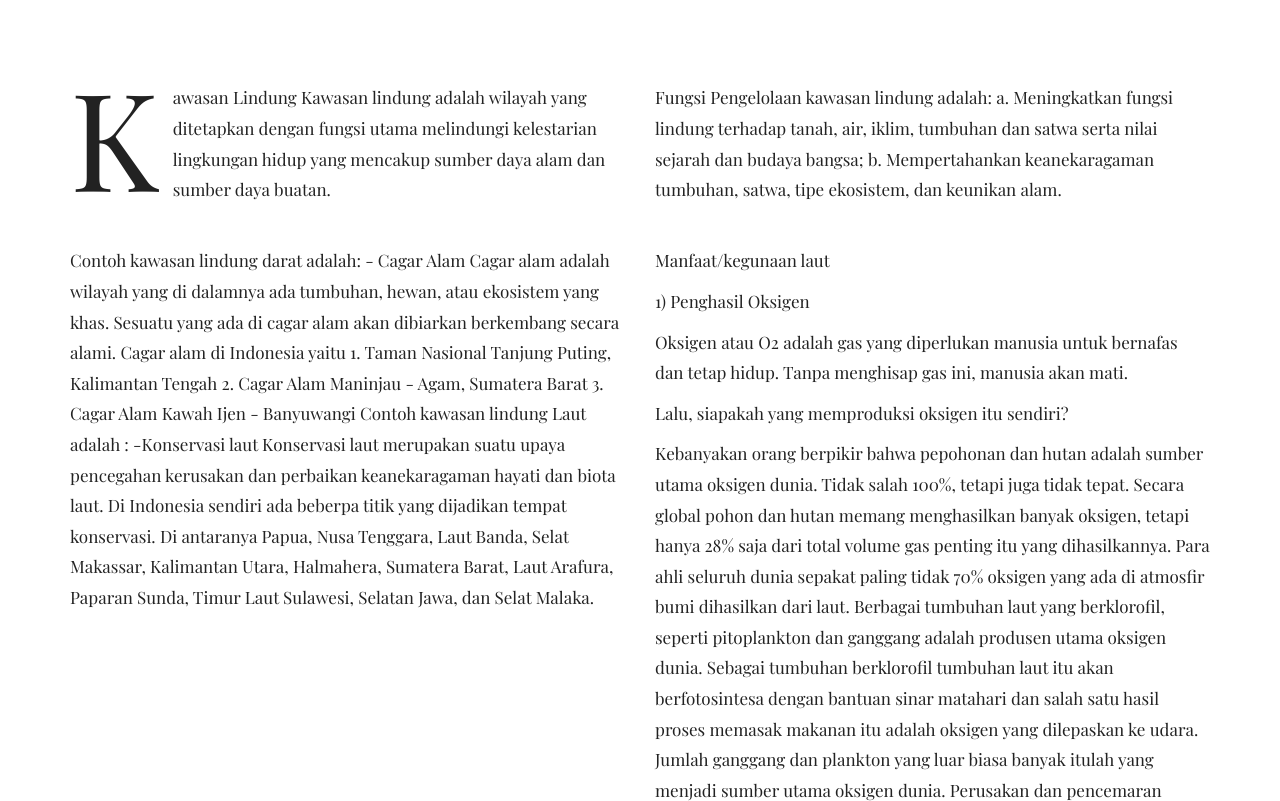
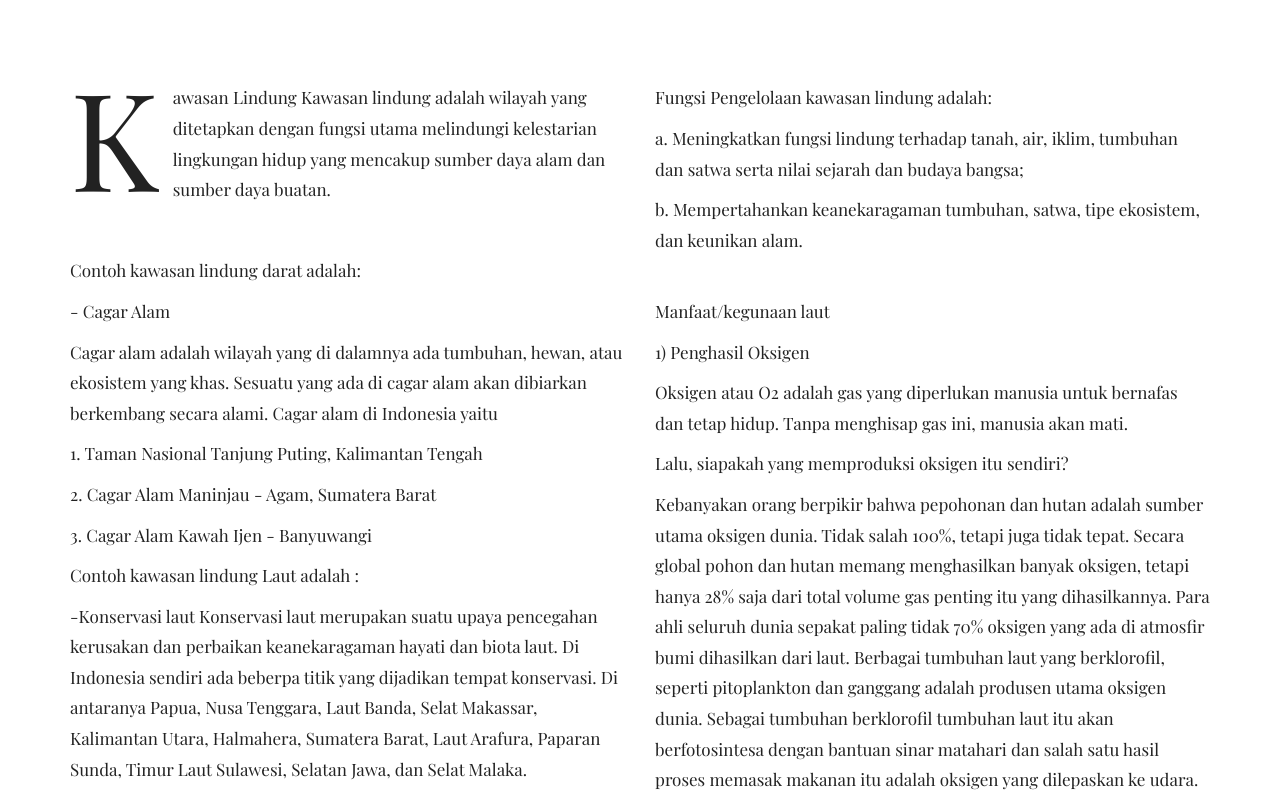
Before and after one commit to SMAKBO/tugas-labkom-2019-xi-7-the-world-ocean, a plain HTML site: page Delicious/nevada/index3.html in a window 1280 px wide. Shown: the part 1260-2061 px from the top of the page. Drawn offline with nearby package versions, Linux system fonts and the light colour scheme.

Commit message:
Update index3.html

```diff
--- a/Delicious/nevada/index3.html
+++ b/Delicious/nevada/index3.html
@@ -96,36 +96,45 @@ sumberdaya alam bagi generasi yang akan datang
 					</p>
 					<br>
 					<p>
-						Contoh kawasan lindung darat adalah:
-                                             - Cagar Alam
-						Cagar alam adalah wilayah yang di dalamnya ada tumbuhan, hewan, atau ekosistem yang khas. Sesuatu yang ada di cagar alam akan dibiarkan berkembang secara alami.
+					<p>Contoh kawasan lindung darat adalah:
+					</p>
+                                         <p>    - Cagar Alam
+					</p>
+					<p>	Cagar alam adalah wilayah yang di dalamnya ada tumbuhan, hewan, atau ekosistem yang khas. Sesuatu yang ada di cagar alam akan dibiarkan berkembang secara alami.
 						Cagar alam di Indonesia yaitu
-						1. Taman Nasional Tanjung Puting, Kalimantan Tengah
-						2. Cagar Alam Maninjau - Agam, Sumatera Barat
-						3. Cagar Alam Kawah Ijen - Banyuwangi
-						Contoh kawasan lindung Laut adalah :
-					     -Konservasi laut
+					</p>
+					<p>	1. Taman Nasional Tanjung Puting, Kalimantan Tengah
+					</p>
+					<p>	2. Cagar Alam Maninjau - Agam, Sumatera Barat
+					</p>
+					<p>3. Cagar Alam Kawah Ijen - Banyuwangi
+					</p>
+					<p>   Contoh kawasan lindung Laut adalah :
+					</p>
+					 <p>  -Konservasi laut
 						Konservasi laut merupakan suatu upaya pencegahan kerusakan dan perbaikan keanekaragaman hayati dan biota laut. Di Indonesia sendiri ada beberpa titik yang dijadikan tempat konservasi. Di antaranya Papua, Nusa Tenggara, Laut Banda, Selat Makassar, Kalimantan Utara, Halmahera, Sumatera Barat, Laut Arafura, Paparan Sunda, Timur Laut Sulawesi, Selatan Jawa, dan Selat Malaka.
-
-					</p>
+ 					</p>
 				</div>
 				<div class="col-md-6">
-					<p>
-						Fungsi Pengelolaan kawasan lindung adalah:
-
-					a. Meningkatkan fungsi lindung terhadap tanah, air, iklim, tumbuhan dan satwa serta nilai sejarah dan budaya bangsa;
-
-					b. Mempertahankan keanekaragaman tumbuhan, satwa, tipe ekosistem, dan keunikan alam.
+					<p>	Fungsi Pengelolaan kawasan lindung adalah:
+                                        </p>
+					<p>a. Meningkatkan fungsi lindung terhadap tanah, air, iklim, tumbuhan dan satwa serta nilai sejarah dan budaya bangsa;
+					</p>
+					<p>b. Mempertahankan keanekaragaman tumbuhan, satwa, tipe ekosistem, dan keunikan alam.
 					</p>
 
 					<br>
 					<p>
-						Manfaat/kegunaan laut </p>
-					<p>	1)  Penghasil Oksigen</p>
+						Manfaat/kegunaan laut
+					</p>
+					<p>	1)  Penghasil Oksigen
+					</p>
 
-<p>Oksigen atau O2 adalah gas yang diperlukan manusia untuk bernafas dan tetap hidup. Tanpa menghisap gas ini, manusia akan mati.</p>
+<p>Oksigen atau O2 adalah gas yang diperlukan manusia untuk bernafas dan tetap hidup. Tanpa menghisap gas ini, manusia akan mati.
+</p>
 
-<p>Lalu, siapakah yang memproduksi oksigen itu sendiri?</p>
+<p>Lalu, siapakah yang memproduksi oksigen itu sendiri?
+</p>
 
 <p>Kebanyakan orang berpikir bahwa pepohonan dan hutan adalah sumber utama oksigen dunia. Tidak salah 100%, tetapi juga tidak tepat. Secara global pohon dan hutan memang menghasilkan banyak oksigen, tetapi hanya 28% saja dari total volume gas penting itu yang dihasilkannya.
 
```
